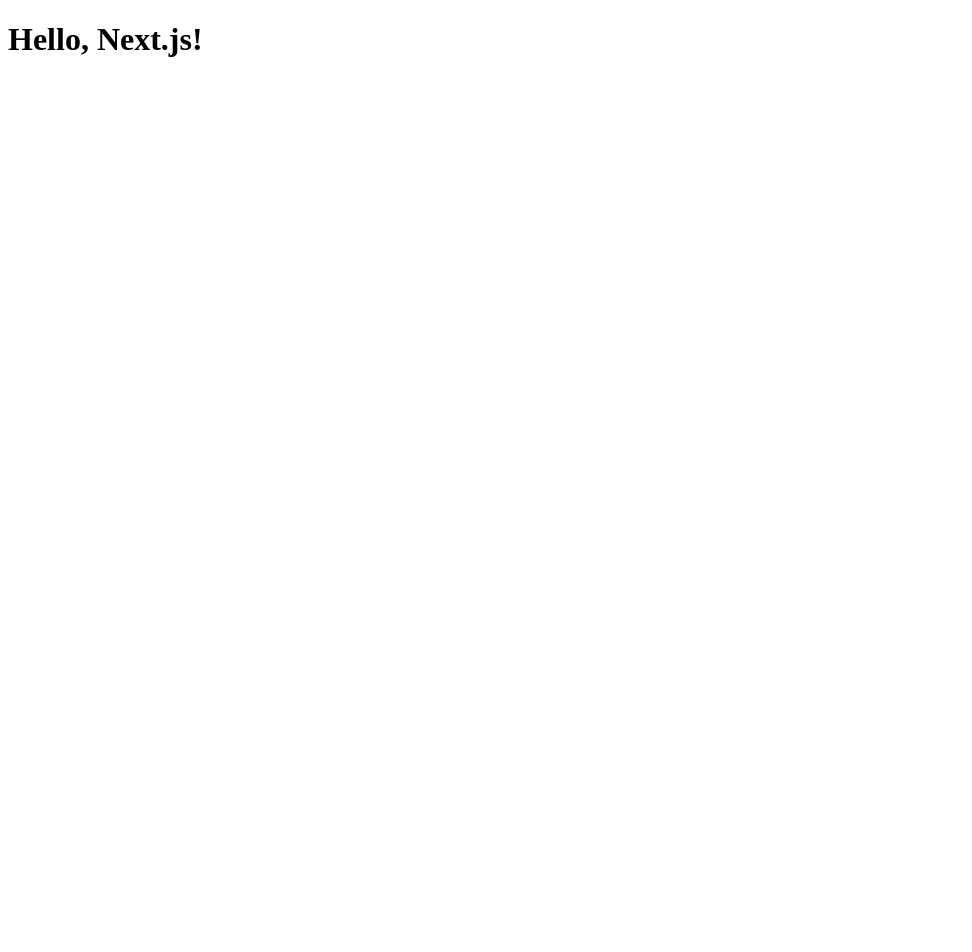
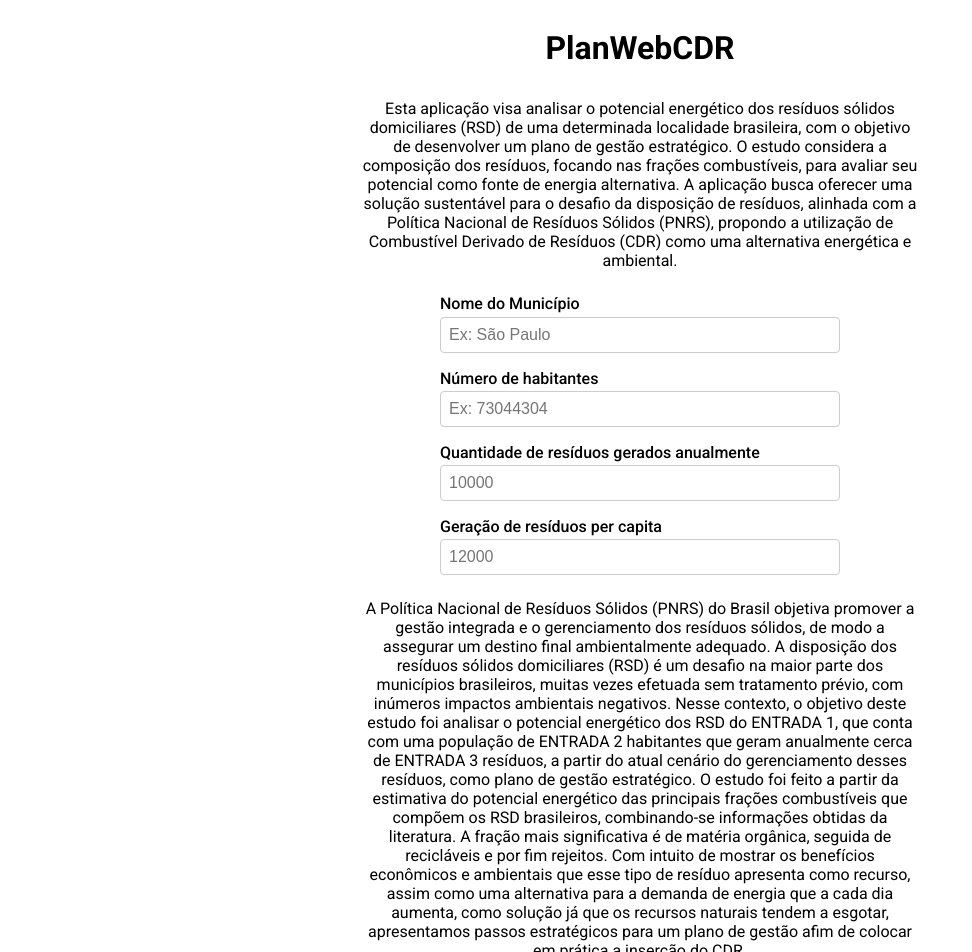
Before and after one commit to helenbc/PlanWebCDR, a Next.js app: page / in a window 1280 px wide. Shown: the top 952 px of the page, without its empty margins (0-972 px from the left). Before the commit the page ends 800 px from the top, so only its background shows below. Built offline with nearby package versions, Linux system fonts and the light colour scheme.

Commit message:
feat: add initial home page

```diff
--- a/app/globals.css
+++ b/app/globals.css
@@ -1,33 +1,12 @@
-@tailwind base;
-@tailwind components;
-@tailwind utilities;
+@import url('https://fonts.googleapis.com/css2?family=Roboto:ital,wght@0,100;0,300;0,400;0,500;0,700;0,900;1,100;1,300;1,400;1,500;1,700;1,900&display=swap');
 
-:root {
-  --foreground-rgb: 0, 0, 0;
-  --background-start-rgb: 214, 219, 220;
-  --background-end-rgb: 255, 255, 255;
+html {
+  box-sizing: border-box;
+  font-family: "Roboto", sans-serif;
 }
 
-@media (prefers-color-scheme: dark) {
-  :root {
-    --foreground-rgb: 255, 255, 255;
-    --background-start-rgb: 0, 0, 0;
-    --background-end-rgb: 0, 0, 0;
-  }
+*,
+*:before,
+*:after {
+  box-sizing: inherit;
 }
-
-body {
-  color: rgb(var(--foreground-rgb));
-  background: linear-gradient(
-      to bottom,
-      transparent,
-      rgb(var(--background-end-rgb))
-    )
-    rgb(var(--background-start-rgb));
-}
-
-@layer utilities {
-  .text-balance {
-    text-wrap: balance;
-  }
-}
--- a/app/layout.tsx
+++ b/app/layout.tsx
@@ -1,11 +1,21 @@
+import type { Metadata } from "next";
+import "./globals.css";
+
+export const metadata: Metadata = {
+	title: "PlanWebCDR",
+	// Podemos definir um icone da aba do navegador
+	viewport:
+		"width=device-width, initial-scale=1, minimum-scale=1, maximum-scale=1.00001, viewport-fit=cover",
+};
+
 export default function RootLayout({
-  children,
+	children,
 }: {
-  children: React.ReactNode
+	children: React.ReactNode;
 }) {
-  return (
-    <html lang="en">
-      <body>{children}</body>
-    </html>
-  )
+	return (
+		<html lang="pt-BR">
+			<body>{children}</body>
+		</html>
+	);
 }
--- a/app/page.tsx
+++ b/app/page.tsx
@@ -1,3 +1,187 @@
+"use client";
+import { useState } from "react";
+import Button from "@/components/Button";
+import { Container, InfoText, Title } from "@/components/home/styles";
+import Input from "@/components/Input";
+import Spacer from "@/components/Spacer";
+
+import * as mathService from "@/services/math";
+
 export default function Page() {
-  return <h1>Hello, Next.js!</h1>
+	const [cityName, setCityName] = useState("");
+	const [cityPopulation, setCityPopulation] = useState("");
+	const [annualGeneratedWaste, setAnnualGeneratedWaste] = useState("");
+	const [perCapitaWasteGeneration, setPerCapitaWasteGeneration] = useState("");
+
+	const [fracaoOrganica, setFracaoOrganica] = useState("");
+	const [sanitarios, setSanitarios] = useState("");
+	const [plasticos, setPlasticos] = useState("");
+	const [papeis, setPapeis] = useState("");
+	const [texteis, setTexteis] = useState("");
+
+	const [formula1Result, setFormula1Result] = useState(
+		"Por favor, preencha as entradas!",
+	);
+
+	const [coletaSeletiva, setColetaSeletiva] = useState("");
+	const [comercializada, setComercializada] = useState("");
+
+	const [formula2Result, setFormula2Result] = useState(
+		"Por favor, preencha as entradas!",
+	);
+
+	function calculateFormula1() {
+		const result = mathService.getFormula1({
+			o: Number(fracaoOrganica),
+			s: Number(sanitarios),
+			pl: Number(plasticos),
+			pa: Number(papeis),
+			t: Number(texteis),
+		});
+		console.log(result);
+
+		setFormula1Result(result.toString());
+	}
+
+	function calculateFormula2() {
+		const result = mathService.getFormula2({
+			coletaSeletiva: Number(coletaSeletiva),
+			comercializada: Number(comercializada),
+		});
+
+		setFormula2Result(result.toString());
+	}
+
+	return (
+		<Container>
+			<Title>PlanWebCDR</Title>
+
+			<InfoText>
+				Esta aplicação visa analisar o potencial energético dos resíduos sólidos
+				domiciliares (RSD) de uma determinada localidade brasileira, com o
+				objetivo de desenvolver um plano de gestão estratégico. O estudo
+				considera a composição dos resíduos, focando nas frações combustíveis,
+				para avaliar seu potencial como fonte de energia alternativa. A
+				aplicação busca oferecer uma solução sustentável para o desafio da
+				disposição de resíduos, alinhada com a Política Nacional de Resíduos
+				Sólidos (PNRS), propondo a utilização de Combustível Derivado de
+				Resíduos (CDR) como uma alternativa energética e ambiental.
+			</InfoText>
+
+			<Input
+				label="Nome do Município"
+				placeholder="Ex: São Paulo"
+				value={cityName}
+				onChange={setCityName}
+			/>
+			<Input
+				label="Número de habitantes"
+				placeholder="Ex: 73044304"
+				value={cityPopulation}
+				onChange={setCityPopulation}
+			/>
+			<Input
+				label="Quantidade de resíduos gerados anualmente"
+				placeholder="10000"
+				value={annualGeneratedWaste}
+				onChange={setAnnualGeneratedWaste}
+			/>
+			<Input
+				label="Geração de resíduos per capita"
+				placeholder="12000"
+				value={perCapitaWasteGeneration}
+				onChange={setPerCapitaWasteGeneration}
+			/>
+
+			<InfoText>
+				A Política Nacional de Resíduos Sólidos (PNRS) do Brasil objetiva
+				promover a gestão integrada e o gerenciamento dos resíduos sólidos, de
+				modo a assegurar um destino final ambientalmente adequado. A disposição
+				dos resíduos sólidos domiciliares (RSD) é um desafio na maior parte dos
+				municípios brasileiros, muitas vezes efetuada sem tratamento prévio, com
+				inúmeros impactos ambientais negativos. Nesse contexto, o objetivo deste
+				estudo foi analisar o potencial energético dos RSD do ENTRADA 1, que
+				conta com uma população de ENTRADA 2 habitantes que geram anualmente
+				cerca de ENTRADA 3 resíduos, a partir do atual cenário do gerenciamento
+				desses resíduos, como plano de gestão estratégico. O estudo foi feito a
+				partir da estimativa do potencial energético das principais frações
+				combustíveis que compõem os RSD brasileiros, combinando-se informações
+				obtidas da literatura. A fração mais significativa é de matéria
+				orgânica, seguida de recicláveis e por fim rejeitos. Com intuito de
+				mostrar os benefícios econômicos e ambientais que esse tipo de resíduo
+				apresenta como recurso, assim como uma alternativa para a demanda de
+				energia que a cada dia aumenta, como solução já que os recursos naturais
+				tendem a esgotar, apresentamos passos estratégicos para um plano de
+				gestão afim de colocar em prática a inserção do CDR.
+			</InfoText>
+
+			<Input
+				label="(O) Fração orgânica (restos de alimentos + podas)"
+				placeholder="12"
+				value={fracaoOrganica}
+				onChange={setFracaoOrganica}
+			/>
+			<Input
+				label="(S) Sanitários"
+				placeholder="12"
+				value={sanitarios}
+				onChange={setSanitarios}
+			/>
+			<Input
+				label="(Pl) Plásticos"
+				placeholder="12"
+				value={plasticos}
+				onChange={setPlasticos}
+			/>
+			<Input
+				label="(Pa) Papel e papelão"
+				placeholder="12"
+				value={papeis}
+				onChange={setPapeis}
+			/>
+			<Input
+				label="(T) têxteis"
+				placeholder="12"
+				value={texteis}
+				onChange={setTexteis}
+			/>
+
+			<Spacer space={20} />
+
+			<Button title="Calcular fórmula" onClick={calculateFormula1} />
+
+			<Title>{formula1Result}</Title>
+
+			<InfoText>
+				Para atingir a meta da PNRS de enviar apenas rejeitos aos aterros
+				sanitários, a eficiência da coleta seletiva é fundamental e quanto
+				melhor a separação na fonte e na operação de triagem, menor a geração de
+				rejeito. Nesse caso Besen et al., (2017), define que a Taxa de Rejeito
+				(TR) mede a eficiência da separação dos resíduos na fonte geradora e na
+				triagem. Logo, a taxa de rejeitos é representada partir da equação 2. De
+				acordo com Besen et al., (2016) o resultado do índice dos rejeitos
+				quando é superior a 30% é considerado com baixa tendência à
+				sustentabilidade, ou seja, um cenário inadequado (ALCANTARA, 2022).
+			</InfoText>
+
+			<Input
+				label="QUANTIDADE DE RESÍDUOS – COLETA SELETIVA"
+				placeholder="12"
+				value={coletaSeletiva}
+				onChange={setColetaSeletiva}
+			/>
+			<Input
+				label="QUANTIDADE DE RESÍDUOS COMERCIALIZADA"
+				placeholder="12"
+				value={comercializada}
+				onChange={setComercializada}
+			/>
+
+			<Spacer space={20} />
+
+			<Button title="Calcular fórmula" onClick={calculateFormula2} />
+
+			<Title>{formula2Result}</Title>
+		</Container>
+	);
 }
--- /dev/null
+++ b/components/Button/index.tsx
@@ -0,0 +1,14 @@
+import { CustomButton } from "./styles";
+
+interface Props {
+	title: string;
+	onClick?: () => void;
+}
+
+export default function Button({ title, onClick }: Props) {
+	return (
+		<CustomButton type="button" onClick={onClick}>
+			{title}
+		</CustomButton>
+	);
+}
--- /dev/null
+++ b/components/Button/styles.ts
@@ -0,0 +1,20 @@
+import styled from "styled-components";
+
+export const CustomButton = styled.button`
+  background-color: #007bff;
+  color: #fff;
+  padding: 10px 20px;
+  border: none;
+  border-radius: 5px;
+  cursor: pointer;
+  transition: background-color 0.3s ease;
+
+  max-width: 200px;
+  width: 100%;
+
+  &:hover {
+    background-color: #0056b3;
+  }
+
+  font-weight: 600;
+`;
--- /dev/null
+++ b/components/Input/index.tsx
@@ -0,0 +1,22 @@
+import { Container, CustomInput, Label } from "./styles";
+
+interface Props {
+	label: string;
+	placeholder: string;
+	value?: string;
+	onChange?: (value: string) => void;
+}
+
+export default function Input({ label, placeholder, value, onChange }: Props) {
+	return (
+		<Container>
+			<Label>{label}</Label>
+			<CustomInput
+				type="text"
+				placeholder={placeholder}
+				value={value}
+				onChange={(e) => onChange?.(e.target.value)}
+			/>
+		</Container>
+	);
+}
--- /dev/null
+++ b/components/Input/styles.ts
@@ -0,0 +1,26 @@
+import styled from "styled-components";
+
+export const Container = styled.div`
+  display: flex;
+  flex-direction: column;
+  align-items: flex-start;
+  justify-content: center;
+  margin: 0.5rem 0;
+  max-width: 400px;
+  width: 100%;
+`;
+
+export const Label = styled.span`
+  font-size: 1rem;
+  margin-bottom: 0.2rem;
+  font-weight: 500;
+`;
+
+export const CustomInput = styled.input`
+  padding: 0.5rem;
+  border: 1px solid #ccc;
+  border-radius: 0.25rem;
+  font-size: 1rem;
+  outline: none;
+  width: 100%;
+`;
--- /dev/null
+++ b/components/Spacer/index.tsx
@@ -0,0 +1,7 @@
+interface Props {
+	space?: number;
+}
+
+export default function Spacer({ space = 50 }: Props) {
+	return <div style={{ height: space }} />;
+}
--- /dev/null
+++ b/components/home/styles.ts
@@ -0,0 +1,24 @@
+import styled from "styled-components";
+
+export const Container = styled.div`
+  display: flex;
+  flex-direction: column;
+  align-items: center;
+  justify-content: center;
+  min-height: 100vh;
+  max-width: 600px;
+  width: 100%;
+  margin: 0 auto;
+  padding: 0 20px;
+`;
+
+export const Title = styled.h1`
+  font-size: 2rem;
+  margin-bottom: 1rem;
+`;
+
+export const InfoText = styled.p`
+  font-size: 1rem;
+  margin-bottom: 1rem;
+  text-align: center;
+`;
--- /dev/null
+++ b/services/math.ts
@@ -0,0 +1,32 @@
+interface Formula1Vars {
+	o: number;
+	s: number;
+	pl: number;
+	pa: number;
+	t: number;
+}
+
+export function getFormula1(vars: Formula1Vars): number {
+	console.log(vars);
+
+	return (
+		(15.42 * vars.o +
+			19.14 * vars.s +
+			32.68 * vars.pl +
+			8.33 * vars.pa +
+			21.51 * vars.t) *
+			(1 - 47.7) -
+		2442 * 47.7
+	);
+}
+
+interface Formula2Vars {
+	coletaSeletiva: number;
+	comercializada: number;
+}
+
+export function getFormula2(vars: Formula2Vars): number {
+	return (
+		((vars.coletaSeletiva - vars.comercializada) / vars.coletaSeletiva) * 100
+	);
+}
```
Also changed, not shown: package.json (+5 -4 lines), components/Spacer/styles.ts (added), 1 other file (tests, documents, lock files or other folders).
